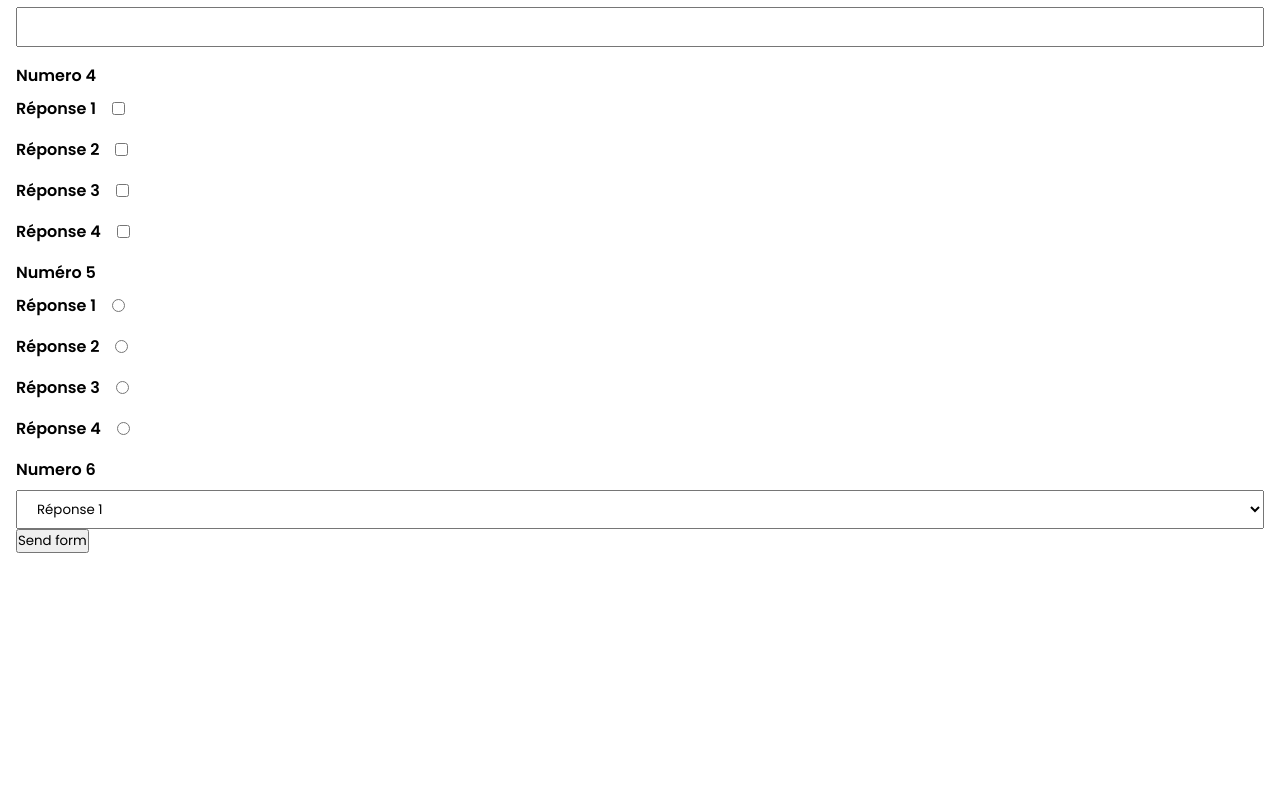
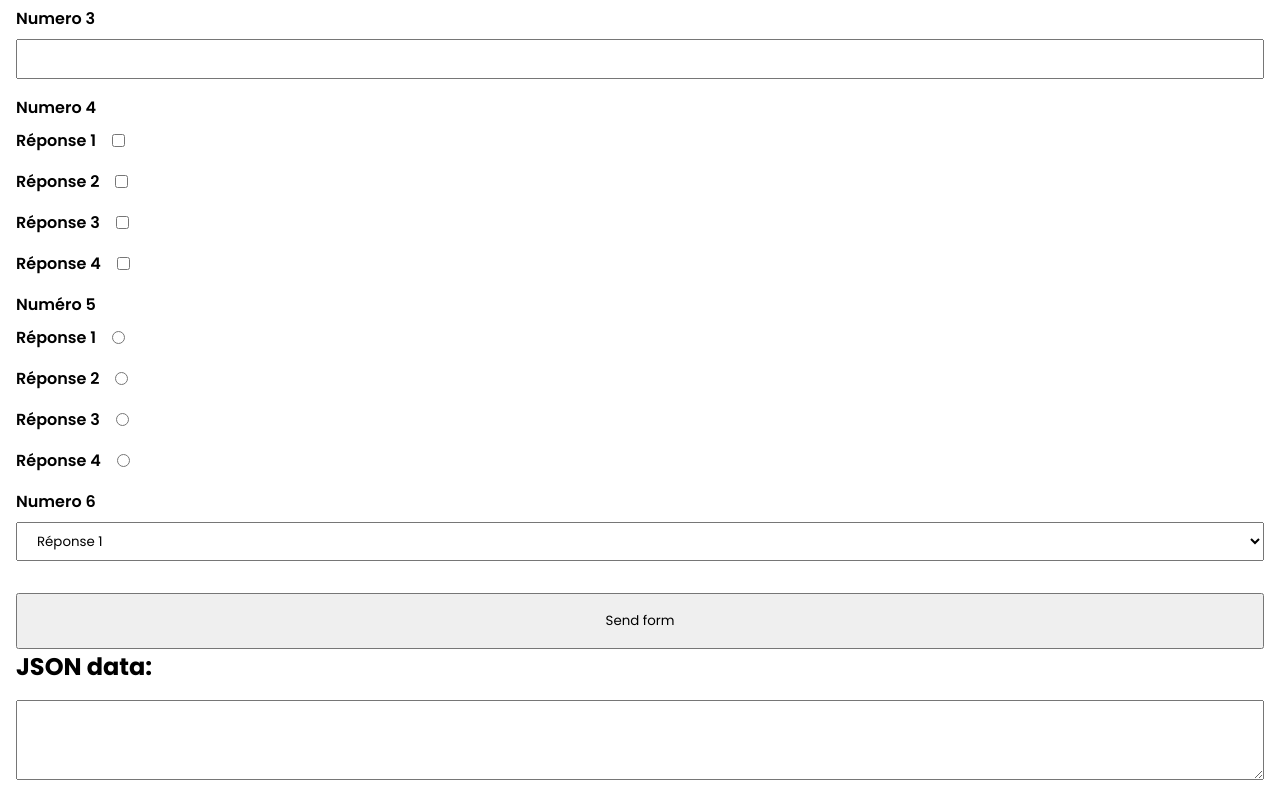
Before and after one commit to LuckyFox31/React-form-template-generator, a React (Vite) app: page / in a window 1280 px wide. Shown: the part 1016-1816 px from the top of the page. Before the commit the page ends 1585 px from the top, so only its background shows below. Built offline with nearby package versions, Linux system fonts and the light colour scheme.

Commit message:
:lipstick: Style submit button and json textarea

```diff
--- a/src/assets/style.css
+++ b/src/assets/style.css
@@ -78,16 +78,17 @@ label, .input-label{
 	width: 100%;
 }
 
-#add-input-button{
+#add-input-button, #submit-form-button{
 	width: 100%;
 	padding: 1rem;
+	margin-top: 2rem;
 }
 
 #template-generator, #template-preview, #template-json{
 	margin-bottom: 2rem;
 }
 
-#template-json textarea{
+#template-json textarea, #data-json textarea{
 	width: 100%;
 	min-height: 5rem;
 }
--- a/src/components/FormGenerator.jsx
+++ b/src/components/FormGenerator.jsx
@@ -89,8 +89,12 @@ export default function FormGenerator({template}){
 					{
 						template.map((input, key) => inputRenderer(input, key))
 					}
-					<button type="submit">Send form</button>
+					<button id="submit-form-button" type="submit">Send form</button>
 				</form>
+			</div>
+			<div id="data-json">
+				<h2>JSON data:</h2>
+				<textarea readOnly id="json-preview-data"></textarea>
 			</div>
 		</>
 	)
```
